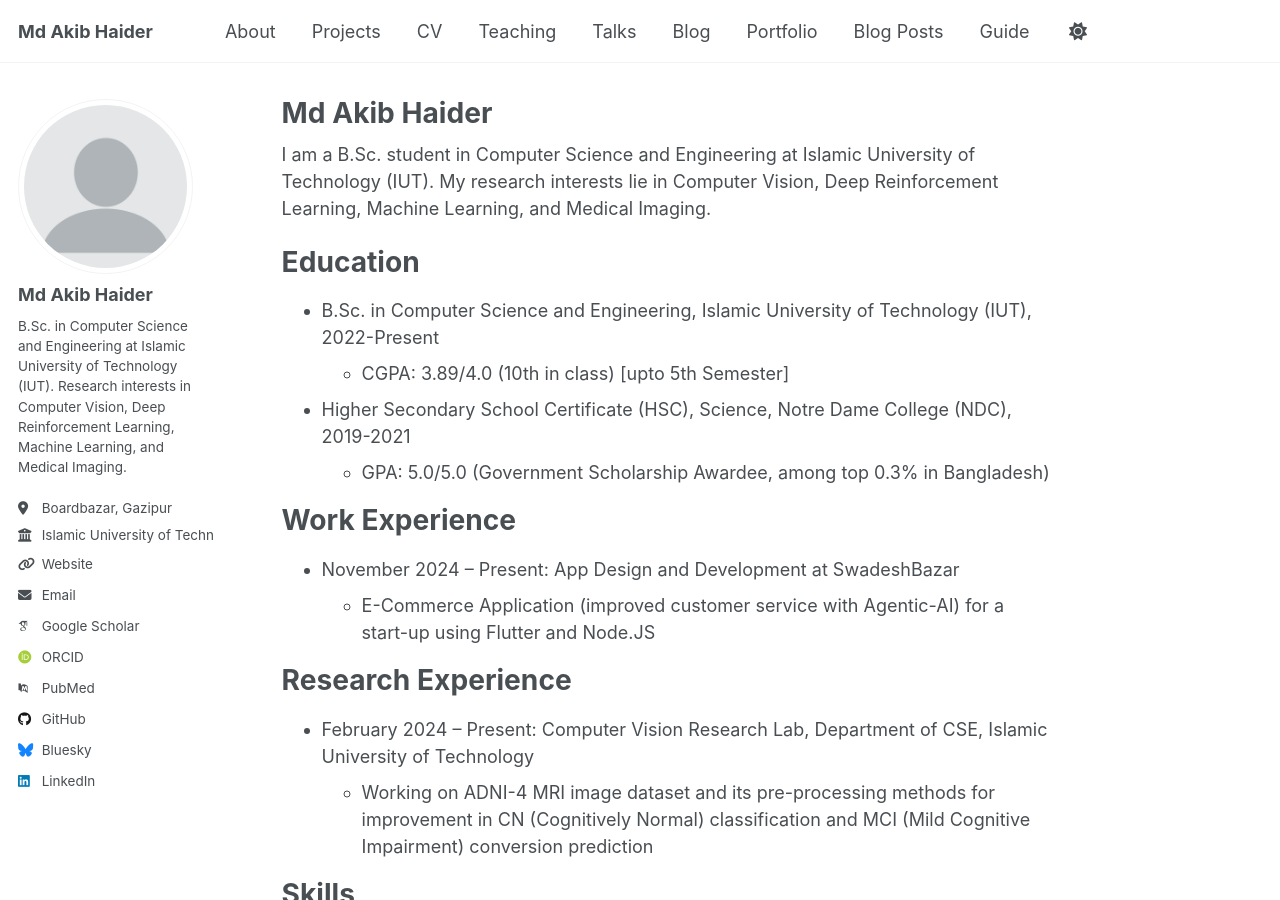
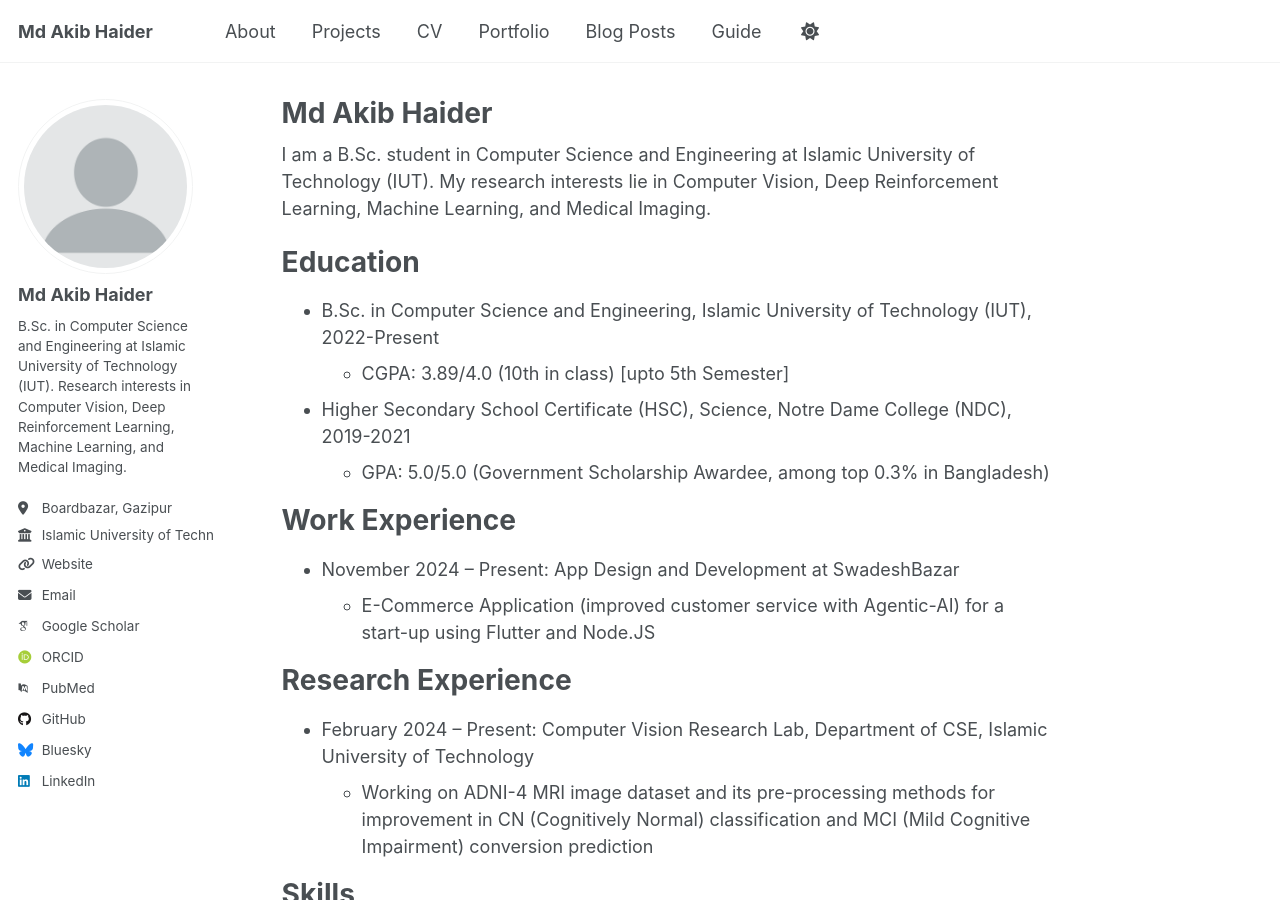
Before and after one commit to akibhaider/akibhaider.github.io, a Jekyll site: the page built from _pages/about.md, in a window 1280 px wide and 900 px high. Built offline with Jekyll 4.4.1, drawn with Linux system fonts in a browser that asks for light colours; some web fonts are replaced.

Commit message:
Add CV PDF viewer and update navigation

```diff
--- a/_data/navigation.yml
+++ b/_data/navigation.yml
@@ -14,12 +14,6 @@ main:
     url: /portfolio/
   - title: "CV"
     url: /cv/
-  - title: "Teaching"
-    url: /teaching/
-  - title: "Talks"
-    url: /talks/
-  - title: "Blog"
-    url: /posts/
 
   - title: "Portfolio"
     url: /portfolio/
```
Also changed, not shown: _pages/cv.md (+9 -2 lines).
